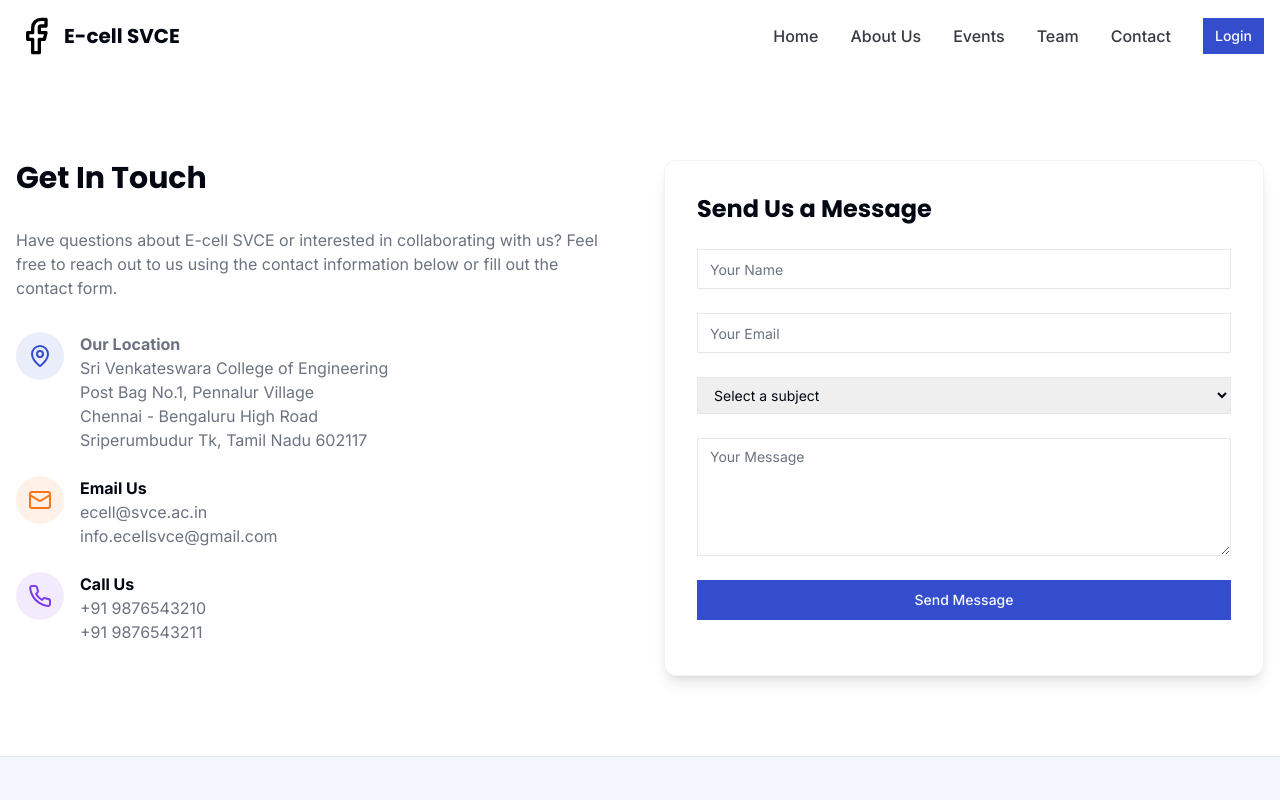
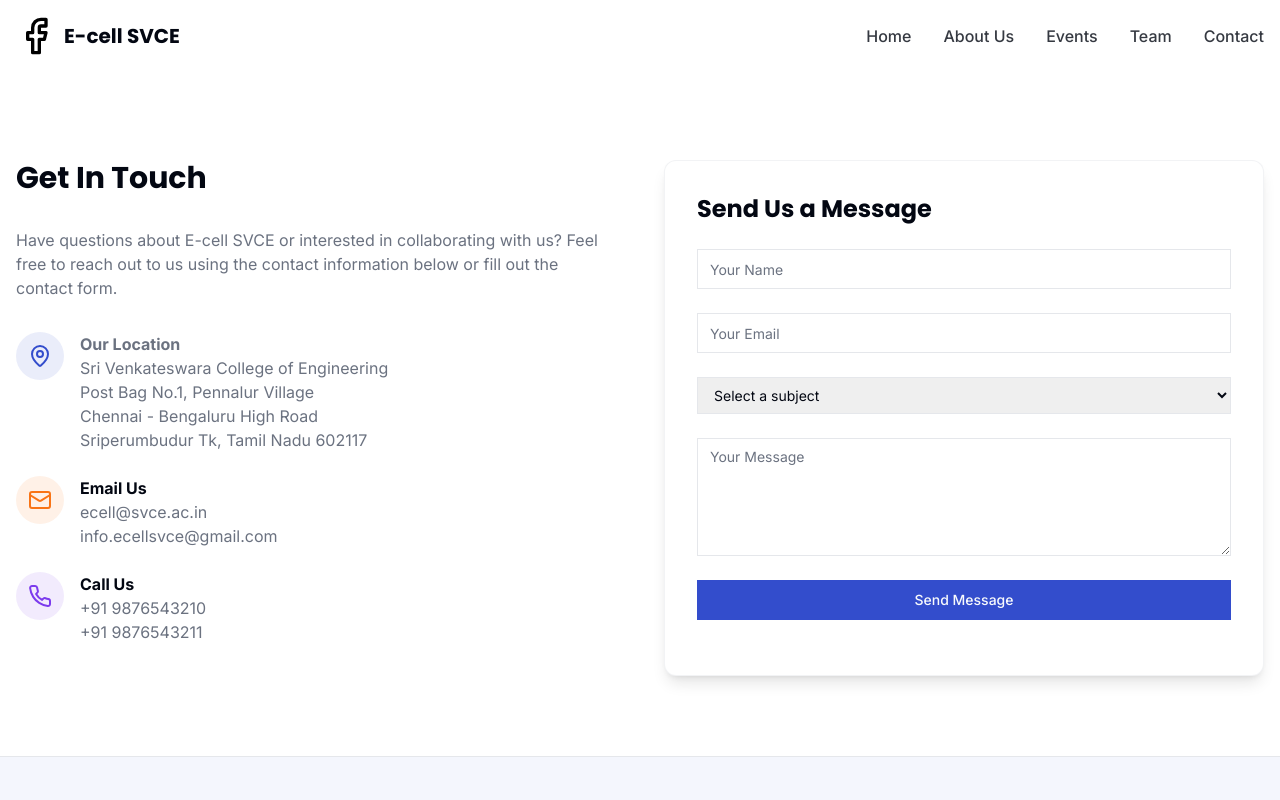
Before and after one commit to Saran-ST/ecell, a Next.js app: page /contact in a window 1280 px wide. Shown: the top 800 px of the page. Built offline with nearby package versions, Linux system fonts and the light colour scheme.

Commit message:
navbar.tsx

```diff
--- a/components/navbar.tsx
+++ b/components/navbar.tsx
@@ -60,9 +60,6 @@ const Navbar = () => {
           <Link href="/contact" className="font-medium text-foreground/80 hover:text-primary transition-colors">
             Contact
           </Link>
-          <Button variant="default" size="sm">
-            Login
-          </Button>
         </nav>
 
         {/* Mobile Menu Button */}
@@ -93,9 +90,6 @@ const Navbar = () => {
           <Link href="/contact" className="font-medium py-2 border-b border-border" onClick={() => setIsOpen(false)}>
             Contact
           </Link>
-          <Button variant="default" size="sm" className="mt-2">
-            Login
-          </Button>
         </div>
       </div>
     </header>
```
